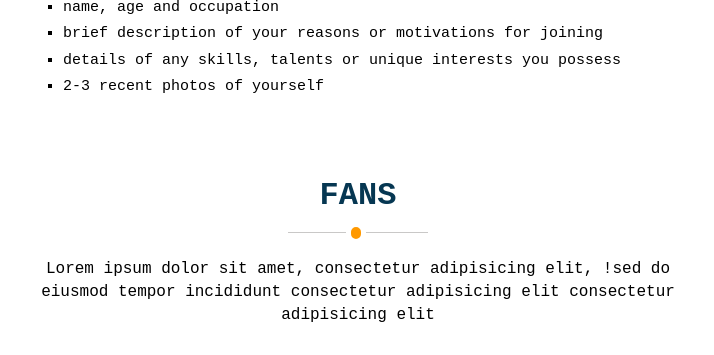
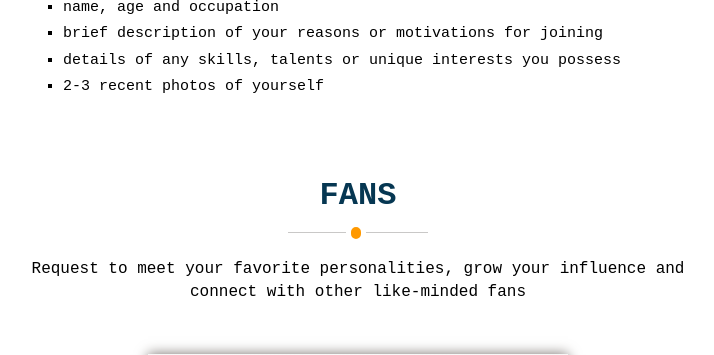
Before and after one commit to harristan/harristan.github.io, a Jekyll site: the page test.html, which Jekyll copies as it is, in a window 1280 px wide and 900 px high, scrolled down 1762 px, cut to the strip 0-355 px from the top of the window. Shown: the whole strip, without its empty margins (282-996 px from the left). Built offline with Jekyll 4.4.1, drawn with Linux system fonts in a browser that asks for light colours.

Commit message:
Update test.html

```diff
--- a/test.html
+++ b/test.html
@@ -107,7 +107,7 @@
 
 	    		<div class="section-header">
 		        	<div class="section-title">Fans</div>
-		        	<p class="section-desc">Lorem ipsum dolor sit amet, consectetur adipisicing elit, !sed do eiusmod tempor incididunt consectetur adipisicing elit consectetur adipisicing elit</p>
+		        	<p class="section-desc">Request to meet your favorite personalities, grow your influence and connect with other like-minded fans</p>
 	      		</div>
 
 	      		<div class="border video">
```
